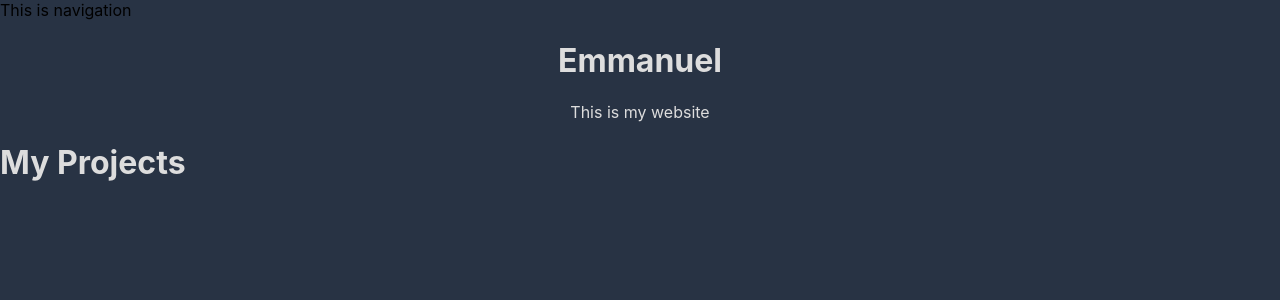
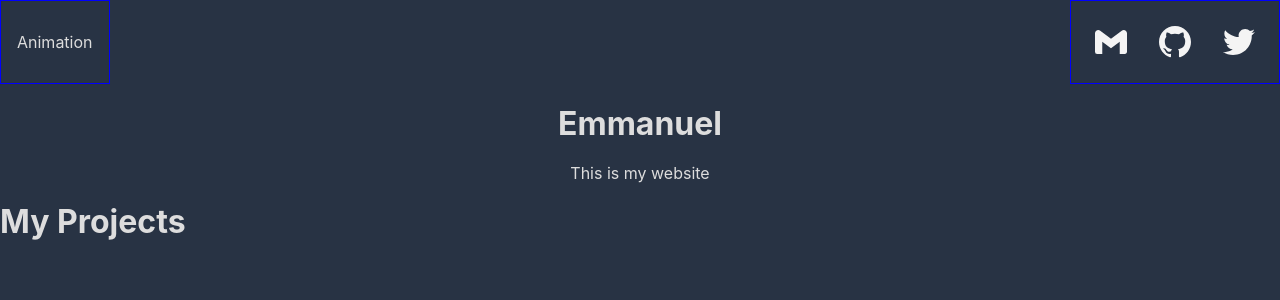
Before and after one commit to TheAstutian/lequte, a React (Create React App) app: page / in a window 1280 px wide. Shown: the top 300 px of the page. Built offline with nearby package versions, Linux system fonts and the light colour scheme.

Commit message:
Navigation.js- structured component, added svg icons, etc

```diff
--- a/package.json
+++ b/package.json
@@ -9,6 +9,7 @@
     "react": "^18.2.0",
     "react-dom": "^18.2.0",
     "react-scripts": "5.0.1",
+    "tachyons": "^4.12.0",
     "web-vitals": "^2.1.4"
   },
   "scripts": {
--- a/src/App.js
+++ b/src/App.js
@@ -6,6 +6,7 @@ import Projects from './components/Projects/Projects';
 const App=()=> {
   return (
     <div>
+
       <Navigation/>
       <Heroarea />
       <Projects />
--- a/src/components/Navigation/Navigation.js
+++ b/src/components/Navigation/Navigation.js
@@ -3,8 +3,28 @@ import React from "react";
 
 const Navigation = ()=>{
     return (
-        <div>
-            This is navigation
+        <div className="w-100"
+            style={{display:"flex", justifyContent: "space-between"}}
+            >
+            <div className="pa2 "
+                style={{ border: "1px solid blue"}}
+                >
+                <p className=' pa2'>Animation</p>
+            </div>
+            <nav className=' pa2 '
+                style={{display : "flex", justifyContent: "flex-end", border: "1px solid blue"}}
+                >
+                <a class="no-underline near-white bg-animate hover-bg-gray inline-flex items-center ma2 tc br2 pa2" href="https://github.com/mrmrs" title="GitHub">
+                <svg class = "dib h2 w2" fill = "currentColor" role="img" viewBox="0 0 24 24" xmlns="http://www.w3.org/2000/svg"><title>Gmail</title><path d="M24 5.457v13.909c0 .904-.732 1.636-1.636 1.636h-3.819V11.73L12 16.64l-6.545-4.91v9.273H1.636A1.636 1.636 0 0 1 0 19.366V5.457c0-2.023 2.309-3.178 3.927-1.964L5.455 4.64 12 9.548l6.545-4.91 1.528-1.145C21.69 2.28 24 3.434 24 5.457z"/></svg>
+                </a>
+
+                <a class="no-underline near-white bg-animate hover-bg-gray inline-flex items-center ma2 tc br2 pa2" href="https://github.com/mrmrs" title="GitHub">
+                    <svg class="dib h2 w2" fill="currentColor" xmlns="http://www.w3.org/2000/svg" viewBox="0 0 16 16" fill-rule="evenodd" clip-rule="evenodd" stroke-linejoin="round" stroke-miterlimit="1.414"><path d="M8 0C3.58 0 0 3.582 0 8c0 3.535 2.292 6.533 5.47 7.59.4.075.547-.172.547-.385 0-.19-.007-.693-.01-1.36-2.226.483-2.695-1.073-2.695-1.073-.364-.924-.89-1.17-.89-1.17-.725-.496.056-.486.056-.486.803.056 1.225.824 1.225.824.714 1.223 1.873.87 2.33.665.072-.517.278-.87.507-1.07-1.777-.2-3.644-.888-3.644-3.953 0-.873.31-1.587.823-2.147-.083-.202-.358-1.015.077-2.117 0 0 .672-.215 2.2.82.638-.178 1.323-.266 2.003-.27.68.004 1.364.092 2.003.27 1.527-1.035 2.198-.82 2.198-.82.437 1.102.163 1.915.08 2.117.513.56.823 1.274.823 2.147 0 3.073-1.87 3.75-3.653 3.947.287.246.543.735.543 1.48 0 1.07-.01 1.933-.01 2.195 0 .215.144.463.55.385C13.71 14.53 16 11.534 16 8c0-4.418-3.582-8-8-8"/></svg>
+                </a>
+                <a class="no-underline near-white bg-animate hover-bg-gray inline-flex items-center ma2 tc br2 pa2" href="https://twitter.com/mrmrs_" title="Twitter">
+                    <svg class="dib h2 w2" fill="currentColor" xmlns="http://www.w3.org/2000/svg" viewBox="0 0 16 16" fill-rule="evenodd" clip-rule="evenodd" stroke-linejoin="round" stroke-miterlimit="1.414"><path d="M16 3.038c-.59.26-1.22.437-1.885.517.677-.407 1.198-1.05 1.443-1.816-.634.375-1.337.648-2.085.795-.598-.638-1.45-1.036-2.396-1.036-1.812 0-3.282 1.468-3.282 3.28 0 .258.03.51.085.75C5.152 5.39 2.733 4.084 1.114 2.1.83 2.583.67 3.147.67 3.75c0 1.14.58 2.143 1.46 2.732-.538-.017-1.045-.165-1.487-.41v.04c0 1.59 1.13 2.918 2.633 3.22-.276.074-.566.114-.865.114-.21 0-.416-.02-.617-.058.418 1.304 1.63 2.253 3.067 2.28-1.124.88-2.54 1.404-4.077 1.404-.265 0-.526-.015-.783-.045 1.453.93 3.178 1.474 5.032 1.474 6.038 0 9.34-5 9.34-9.338 0-.143-.004-.284-.01-.425.64-.463 1.198-1.04 1.638-1.7z" fill-rule="nonzero"/></svg>
+                 </a>
+            </nav>
         </div>
     )
 }
--- a/src/index.js
+++ b/src/index.js
@@ -3,6 +3,7 @@ import ReactDOM from 'react-dom/client';
 import './index.css';
 import App from './App';
 import reportWebVitals from './reportWebVitals';
+import 'tachyons';
 
 const root = ReactDOM.createRoot(document.getElementById('root'));
 root.render(
```
Also changed, not shown: 1 other file (tests, documents, lock files or other folders).
